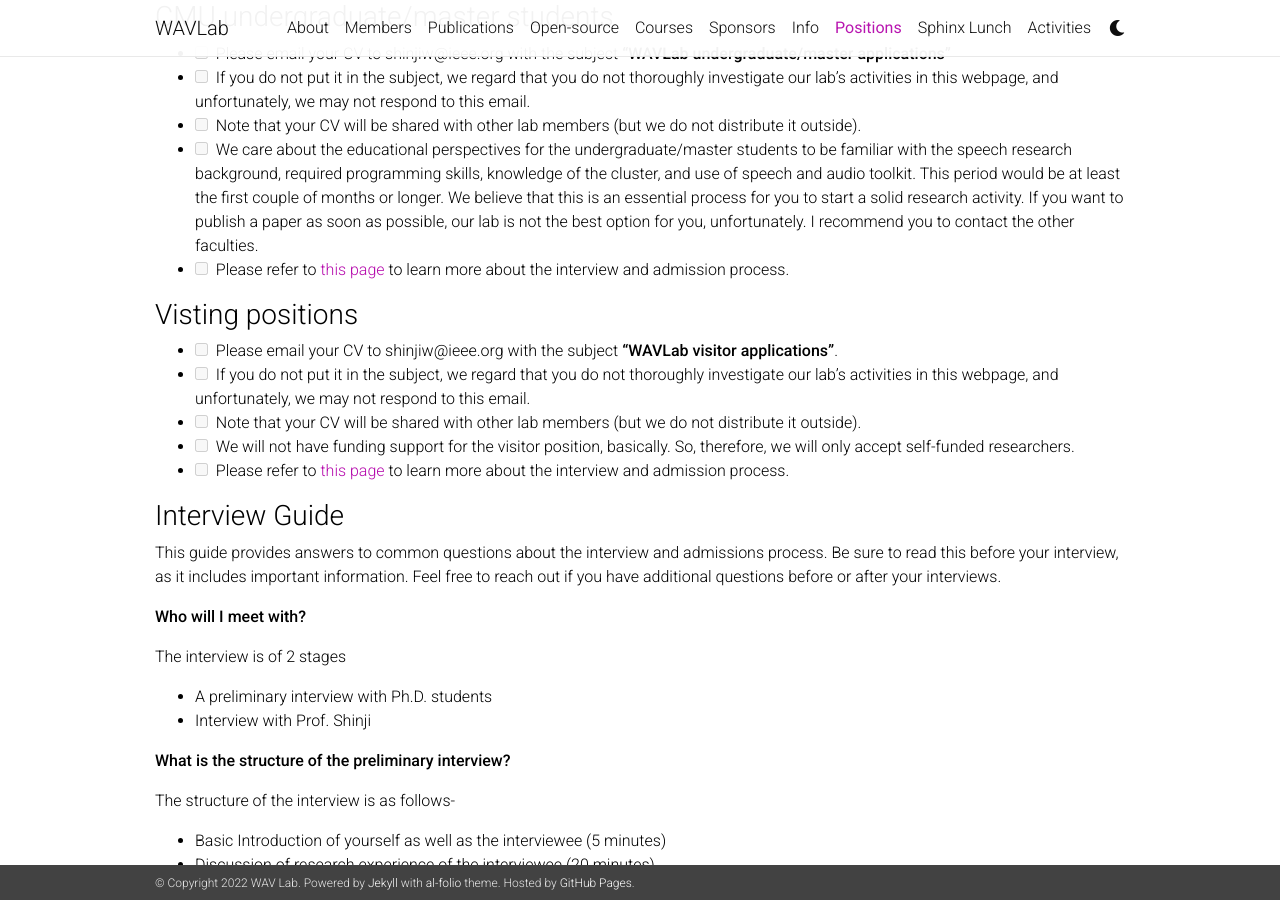
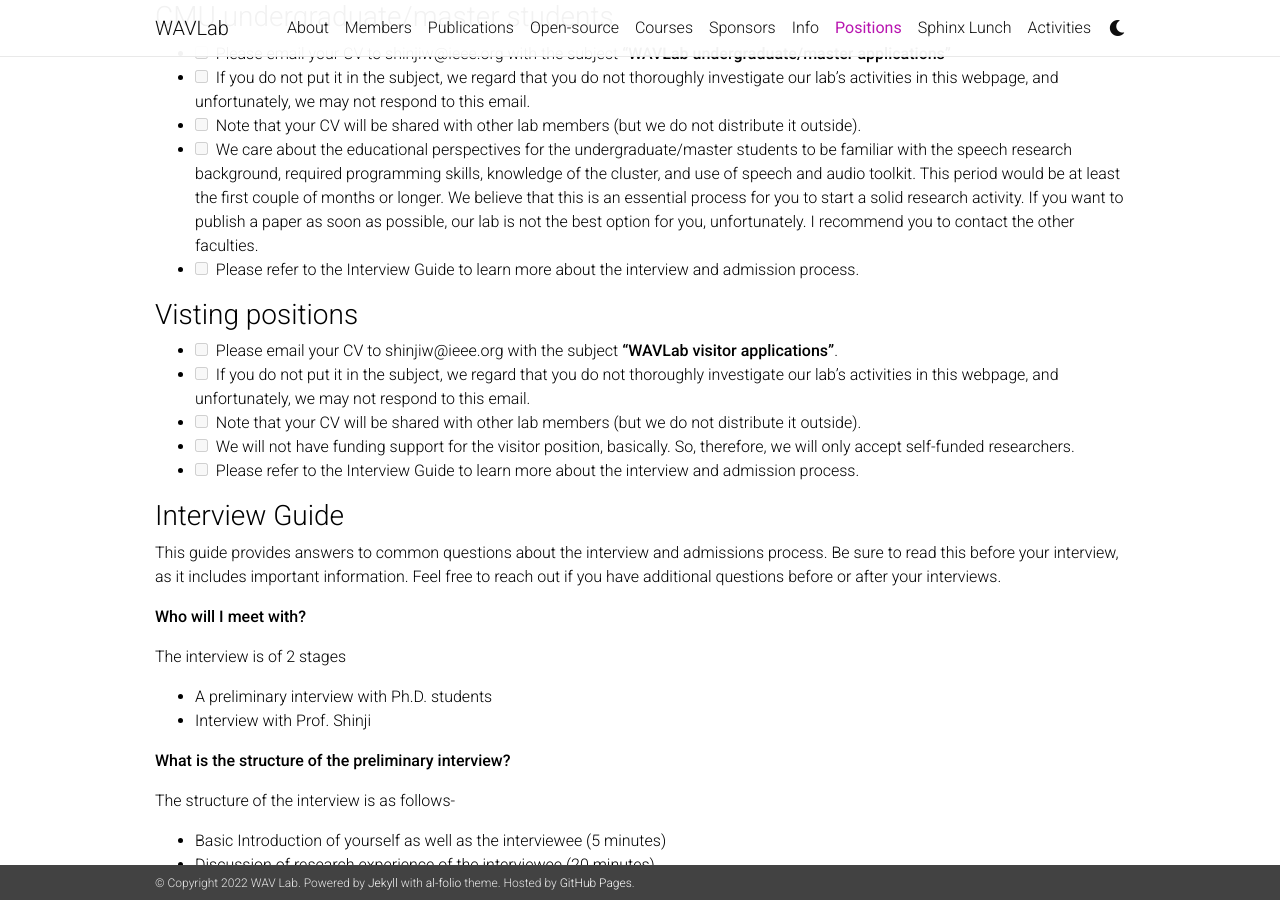
Before and after one commit to shinjiwlab/shinjiwlab.github.io, a Jekyll site: the page built from _pages/positions.md, in a window 1280 px wide and 900 px high, scrolled down 875 px. Built offline with Jekyll 4.4.1, drawn with Linux system fonts in a browser that asks for light colours; nearby versions of some CDN libraries; a style sheet for code colours, icons or effects is not loaded.

Commit message:
Add interview information to positions page

```diff
--- a/_pages/positions.md
+++ b/_pages/positions.md
@@ -41,7 +41,7 @@ Please see the following for details of each application category.
 - [ ] &nbsp; If you do not put it in the subject, we regard that you do not thoroughly investigate our lab's activities in this webpage, and unfortunately, we may not respond to this email.
 - [ ] &nbsp; Note that your CV will be shared with other lab members (but we do not distribute it outside).
 - [ ] &nbsp; We care about the educational perspectives for the undergraduate/master students to be familiar with the speech research background, required programming skills, knowledge of the cluster, and use of speech and audio toolkit. This period would be at least the first couple of months or longer. We believe that this is an essential process for you to start a solid research activity. If you want to publish a paper as soon as possible, our lab is not the best option for you, unfortunately. I recommend you to contact the other faculties.
-- [ ] &nbsp; Please refer to [this page](../interview) to learn more about the interview and  admission process.
+- [ ] &nbsp; Please refer to the Interview Guide to learn more about the interview and admission process.
 
 ### Visting positions
 
@@ -49,7 +49,7 @@ Please see the following for details of each application category.
 - [ ] &nbsp; If you do not put it in the subject, we regard that you do not thoroughly investigate our lab's activities in this webpage, and unfortunately, we may not respond to this email.
 - [ ] &nbsp; Note that your CV will be shared with other lab members (but we do not distribute it outside).
 - [ ] &nbsp; We will not have funding support for the visitor position, basically. So, therefore, we will only accept self-funded researchers.
-- [ ] &nbsp; Please refer to [this page](../interview) to learn more about the interview and  admission process.
+- [ ] &nbsp; Please refer to the Interview Guide to learn more about the interview and admission process.
 
 ### Interview Guide
 This guide provides answers to common questions about the interview and admissions process. Be sure to read this before your interview, as it includes important information. Feel free to reach out if you have additional questions before or after your interviews.
```
